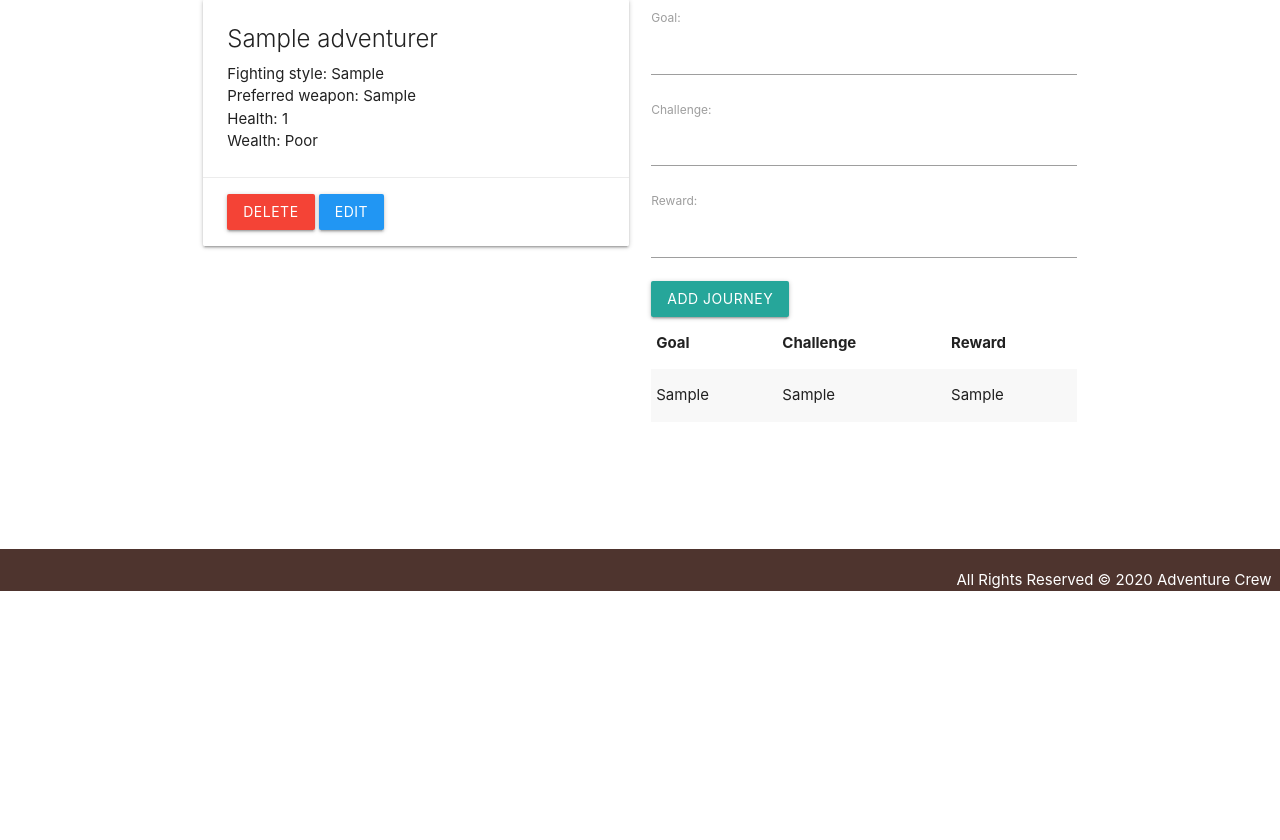
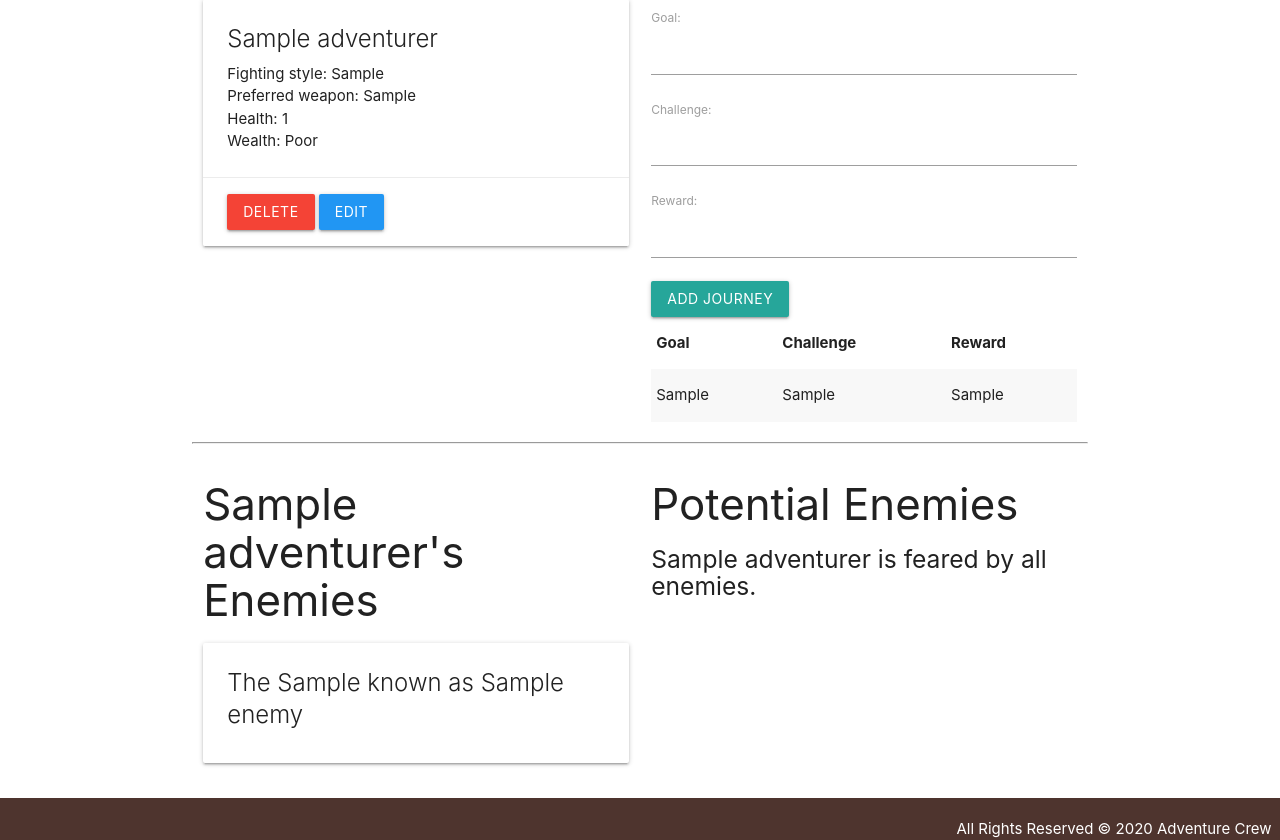
Before and after one commit to Jeffrey-Thompson/Adventure-crew, a Django app: a page that uses main_app/templates/adventurers/detail.html in a window 1280 px wide. Shown: the part 209-1049 px from the top of the page. Before the commit the page ends 800 px from the top, so only its background shows below. Run offline with Django 3.2, Linux system fonts and the light colour scheme; tables that the repository leaves empty hold one stand-in row (values such as "Sample post").

Commit message:
enemy list on detail page

```diff
--- a/main_app/admin.py
+++ b/main_app/admin.py
@@ -1,6 +1,7 @@
 from django.contrib import admin
-from .models import Adventurer, Journey
+from .models import Adventurer, Journey, Enemy
 
 # Register your models here.
 admin.site.register(Adventurer)
 admin.site.register(Journey)
+admin.site.register(Enemy)
--- a/main_app/templates/about.html
+++ b/main_app/templates/about.html
@@ -1,8 +1,8 @@
 {% extends 'base.html' %}
 {% block content %}
     <h1>About the Adventure Crew</h1>
-    <p>The place to come for adventurers.</p><br><br>
-    <h3>This is a demonstration site using the following technologies:</h3>
+    <h4>The place to come for adventurers.</h4><br><br>
+    <h6>This is a demonstration site using the following technologies:</h6>
     <ul>
         <li>Django framework</li>
         <li>Postgres SQL database</li>
--- a/main_app/templates/adventurers/detail.html
+++ b/main_app/templates/adventurers/detail.html
@@ -48,4 +48,42 @@
         </table>
     </div>
 </div>
+<hr>
+<div class="row">
+    <div class="col s6">
+        <h3>{{ adventurer.name }}'s Enemies</h3>
+            {% if adventurer.enemys.count %}
+                {% for enemy in adventurer.enemys.all %}
+                    <div class="card">
+                        <div class="card-content">
+                            <span class="card-title">The {{ enemy.species }} known as {{ enemy.name }}</span>
+                        </div>
+                    </div>
+                {% endfor %}
+
+            {% else %}
+                <h5>What is an adventurer without any enemies? Go out and make some!</h5>
+            {% endif %}
+    </div>
+    <div class="col s6">
+        <h3>Potential Enemies</h3>
+        {% if enemys.count %}
+            {% for enemy in enemys.all %}
+                <div class="card">
+                    <div class="card-content">
+                        <span class="card-title">The {{ enemy.species }} known as {{ enemy.name }}</span>
+                    </div>
+                    <div class="card-action">
+                        <form action="" method="POST">
+                            {% csrf_token %}
+                            <button type="submit" class="btn">Pick a Fight</button>
+                        </form>
+                    </div>
+                </div>
+            {% endfor %}
+        {% else %}
+            <h5>{{ adventurer.name }} is feared by all enemies.</h5>
+        {% endif %}
+    </div>
+</div>
 {% endblock %}
--- a/main_app/views.py
+++ b/main_app/views.py
@@ -1,6 +1,6 @@
 from django.shortcuts import render, redirect
 from django.http import HttpResponse
-from .models import Adventurer
+from .models import Adventurer, Enemy
 from .forms import JourneyForm, AdventurerForm
 
 # Create your views here.
@@ -24,8 +24,13 @@ def adventurers_index(request):
 
 def adventurers_detail(request, name):
     adventurer = Adventurer.objects.get(name=name)
+    future_enemies = Enemy.objects.exclude(id__in = adventurer.enemys.all().values_list('id'))
     journey_form = JourneyForm()
-    return render(request, 'adventurers/detail.html', { 'adventurer': adventurer, 'journey_form': journey_form})
+    return render(request, 'adventurers/detail.html', {
+        'adventurer': adventurer,
+        'journey_form': journey_form,
+        'enemys': future_enemies
+    })
 
 def add_journey(request, adventurer_id, name):
     form = JourneyForm(request.POST)
```
